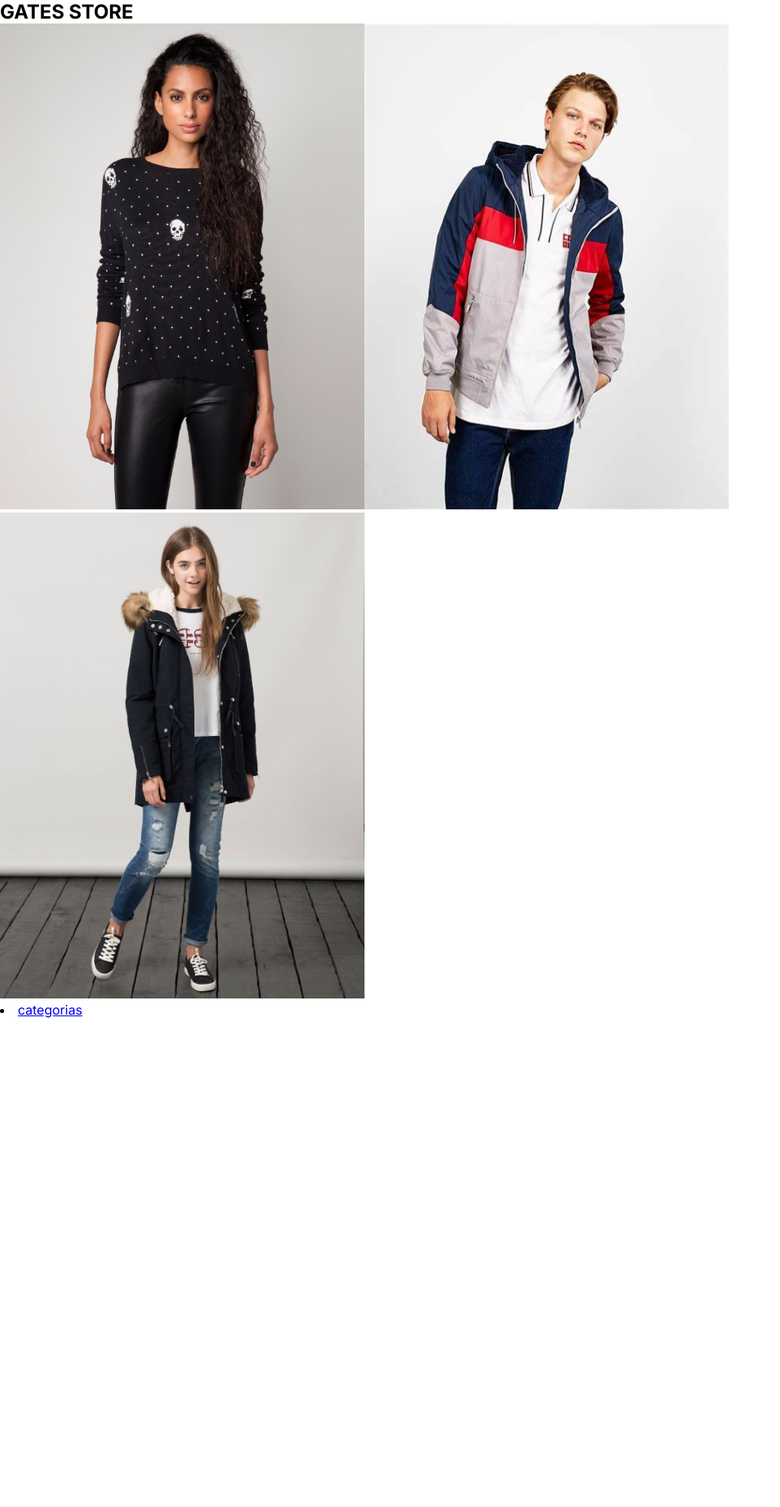
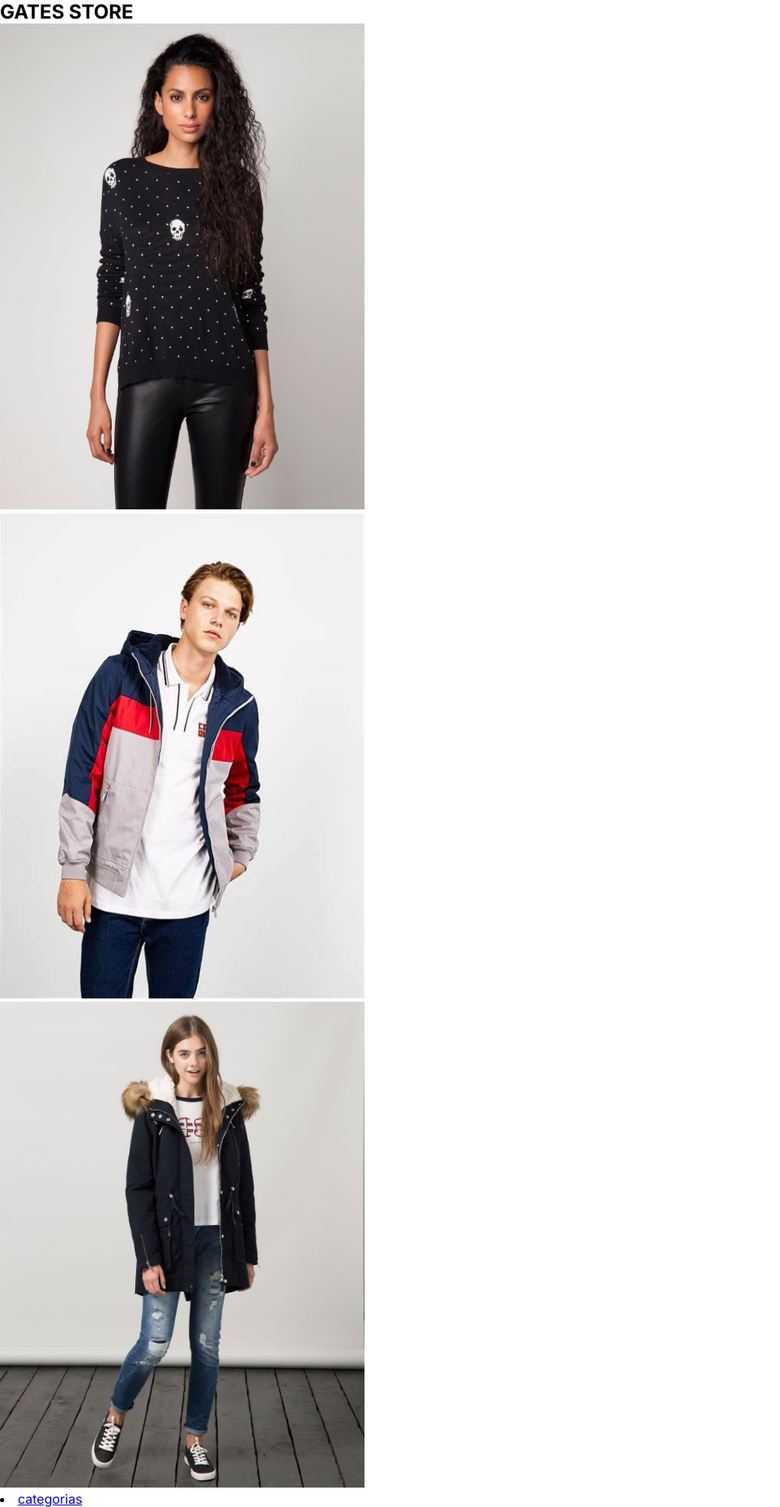
Before and after one commit to edwinarroyolopez/riwi-gates-ecommerce, a Next.js app in the folder apps/customer/: page / in a window 1280 px wide. Shown: the whole page at 81% size, without its empty margins (0-963 px from the left). Before the commit the page ends 1257 px from the top, so only its background shows below. Built offline with nearby package versions, Linux system fonts and the light colour scheme.

Commit message:
homelocalstorage

```diff
--- a/apps/customer/src/app/page.tsx
+++ b/apps/customer/src/app/page.tsx
@@ -2,18 +2,30 @@
 import { FC } from 'react';
 import Image from 'next/image';
 import Link from 'next/link';
+import { useRouter } from 'next/navigation';
 
 const HomePage: FC = () => {
+  const router = useRouter();
+
+  const handleImageClick = (category: string) => {
+    localStorage.setItem('category', category);
+    router.push('/home');
+  };
+
   return (
-      <div className='centercontainer'>
-        <h2>GATES STORE</h2>
-          <Link href="/home"> <Image src="/women.jpg" width={450} height={600} alt="Picture"/></Link>
-
-          <Link href="/home"><Image src="/men.jpeg" width={450} height={600} alt="Picture"/></Link>
-          <Link href="/home"><Image src="/teen.jpg" width={450} height={600} alt="Picture"/></Link>
-
-          <li><a href="/categories">categorias</a></li>
+    <div className='centercontainer'>
+      <h2>GATES STORE</h2>
+      <div onClick={() => handleImageClick('Women')}>
+        <Image src="/women.jpg" width={450} height={600} alt="Women's Fashion" />
       </div>
+      <div onClick={() => handleImageClick('Men')}>
+        <Image src="/men.jpeg" width={450} height={600} alt="Men's Fashion" />
+      </div>
+      <div onClick={() => handleImageClick('Teen')}>
+        <Image src="/teen.jpg" width={450} height={600} alt="Teen's Fashion" />
+      </div>
+      <li><a href="/categories">categorias</a></li>
+    </div>
   );
 };
 
```
